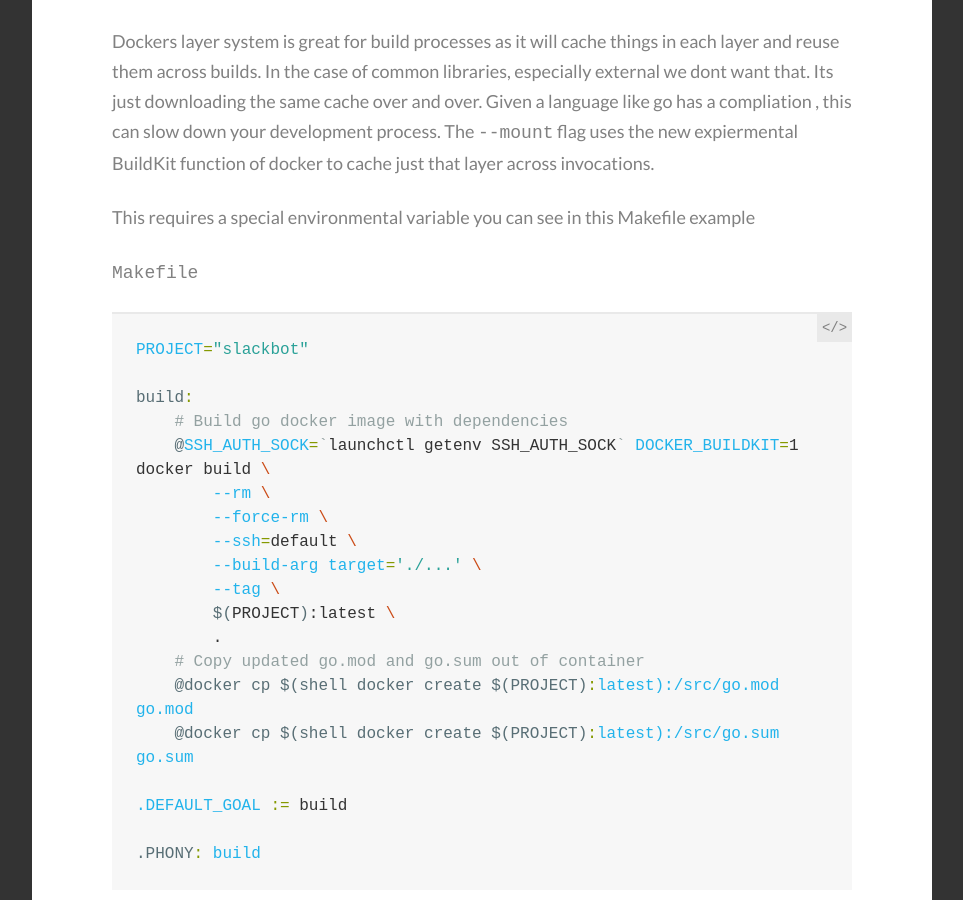
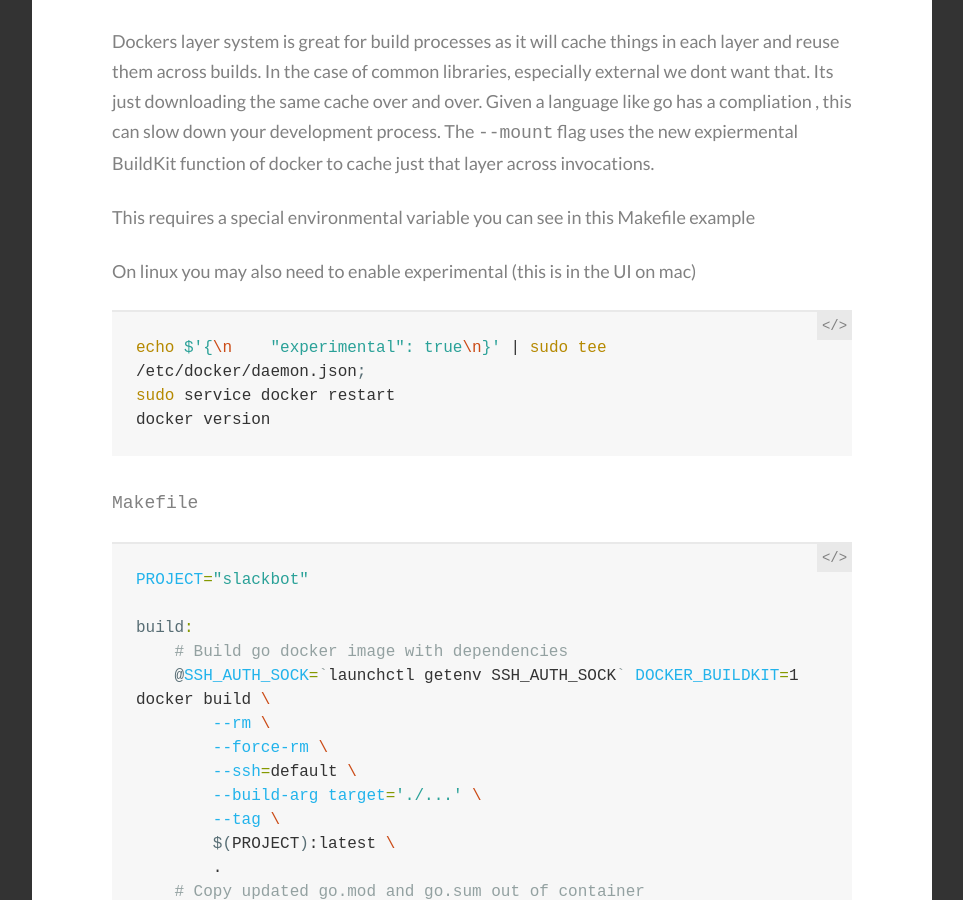
Before and after one commit to homeops-tech/homeops-tech.github.io, a Jekyll site: the page built from _posts/2020-03-15-Compile-Go-In-Docker.md, in a window 1280 px wide and 900 px high, scrolled down 3095 px. Shown: the whole window, without its empty margins (8-971 px from the left). Built offline with Jekyll 4.4.1, drawn with Linux system fonts in a browser that asks for light colours; comment, search, counter and statistics services are not loaded.

Commit message:
Add notes

````diff
--- a/_posts/2020-03-15-Compile-Go-In-Docker.md
+++ b/_posts/2020-03-15-Compile-Go-In-Docker.md
@@ -89,9 +89,15 @@ Dockers layer system is great for build processes as it will cache things in eac
 
 This requires a special environmental variable you can see in this Makefile example
 
+On linux you may also need to enable experimental (this is in the UI on mac)
+
+```shell
+echo $'{\n    "experimental": true\n}' | sudo tee /etc/docker/daemon.json;
+sudo service docker restart
+docker version
+```
 
 `Makefile`
-
 
 
 ```make
````
